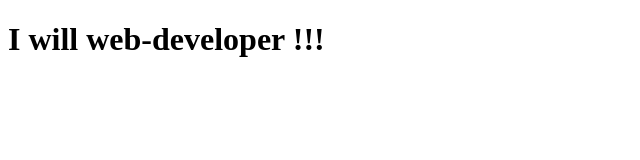
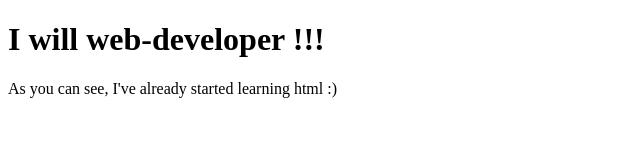
Before and after one commit to timon-denisov/my-first-site, a plain HTML site: page index.html in a window 1280 px wide. Shown: the whole page, without its empty margins (0-640 px from the left). Drawn offline with Linux system fonts and the light colour scheme.

Commit message:
tell more

```diff
--- a/index.html
+++ b/index.html
@@ -8,6 +8,7 @@
 
 <body>
   <h1>I will web-developer !!!</h1>
+  <p>As you can see, I've already started learning html :)</p>
 </body>
 
 </html>
```
